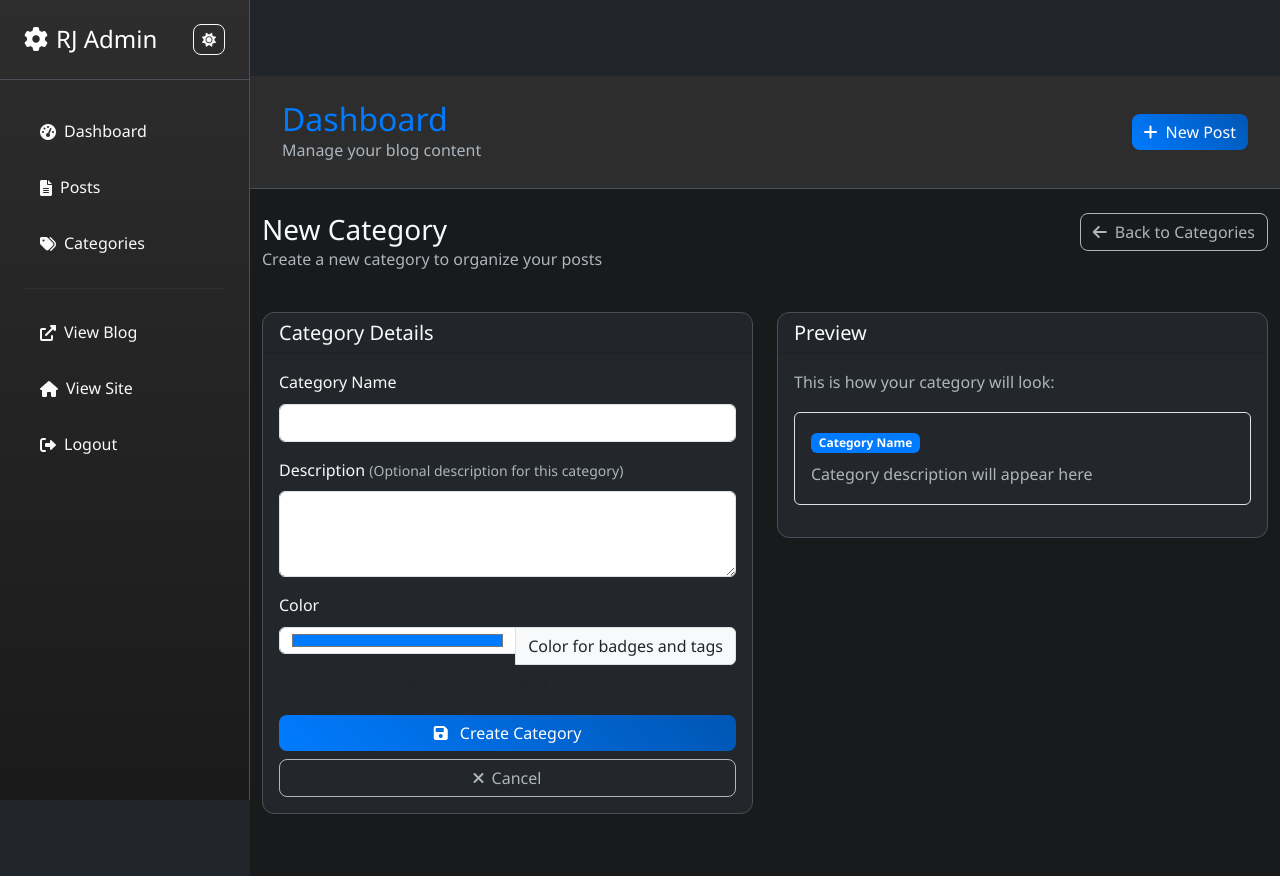
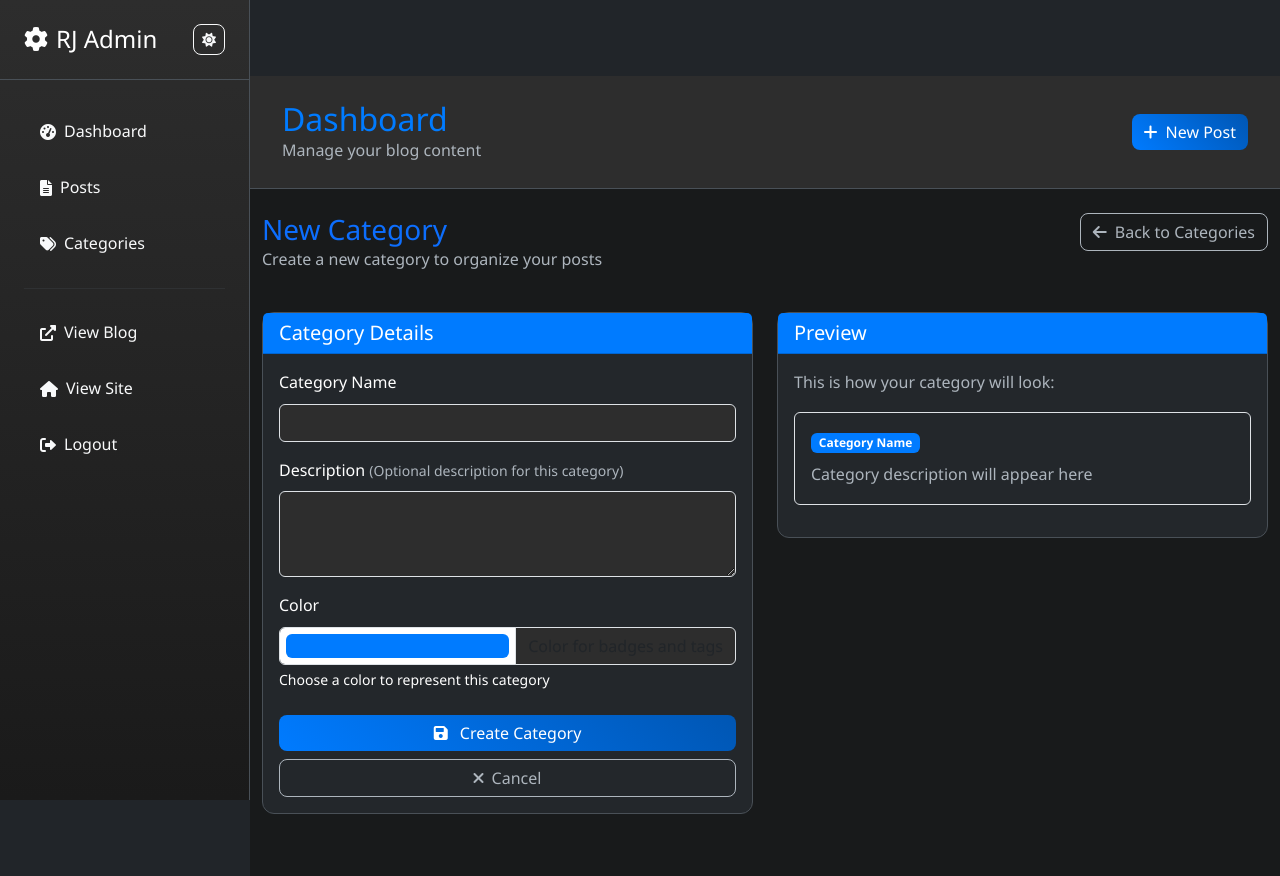
Before and after one commit to cephy88/raecephjudeportfolio, a Flask app: page /admin/categories/new in a window 1280 px wide. Run offline with Flask 3, Linux system fonts and the light colour scheme; a user stored in the database is signed in; some libraries are stand-ins or nearby versions.

Commit message:
UI Update: Improve form field and card color consistency for admin category form

```diff
--- a/templates/admin/category_form.html
+++ b/templates/admin/category_form.html
@@ -6,7 +6,7 @@
 {% block content %}
 <div class="row mb-4">
     <div class="col">
-        <h1 class="h3 mb-0">{{ title }}</h1>
+        <h1 class="h3 mb-0 text-primary">{{ title }}</h1>
         <p class="text-muted">
             {% if category %}
             Edit category details
@@ -24,8 +24,8 @@
 
 <div class="row">
     <div class="col-lg-6">
-        <div class="card">
-            <div class="card-header">
+        <div class="card bg-dark text-white">
+            <div class="card-header bg-primary text-white">
                 <h5 class="mb-0">Category Details</h5>
             </div>
             <div class="card-body">
@@ -33,8 +33,8 @@
                     {{ form.hidden_tag() }}
 
                     <div class="mb-3">
-                        {{ form.name.label(class="form-label") }}
-                        {{ form.name(class="form-control" + (" is-invalid" if form.name.errors else "")) }}
+                        {{ form.name.label(class="form-label text-white") }}
+                        {{ form.name(class="form-control bg-light text-dark" + (" is-invalid" if form.name.errors else "")) }}
                         {% if form.name.errors %}
                         <div class="invalid-feedback">
                             {% for error in form.name.errors %}{{ error }}{% endfor %}
@@ -43,18 +43,18 @@
                     </div>
 
                     <div class="mb-3">
-                        {{ form.description.label(class="form-label") }}
+                        {{ form.description.label(class="form-label text-white") }}
                         <small class="text-muted">(Optional description for this category)</small>
-                        {{ form.description(class="form-control", rows="3") }}
+                        {{ form.description(class="form-control bg-light text-dark", rows="3") }}
                     </div>
 
                     <div class="mb-4">
-                        {{ form.color.label(class="form-label") }}
+                        {{ form.color.label(class="form-label text-white") }}
                         <div class="input-group">
-                            {{ form.color(class="form-control", type="color", value="#007bff") }}
-                            <span class="input-group-text">Color for badges and tags</span>
+                            {{ form.color(class="form-control form-control-color", type="color", value="#007bff") }}
+                            <span class="input-group-text bg-light text-dark">Color for badges and tags</span>
                         </div>
-                        <div class="form-text">Choose a color to represent this category</div>
+                        <div class="form-text text-white">Choose a color to represent this category</div>
                     </div>
 
                     <div class="d-grid gap-2">
@@ -72,8 +72,8 @@
     </div>
 
     <div class="col-lg-6">
-        <div class="card">
-            <div class="card-header">
+        <div class="card bg-dark text-white">
+            <div class="card-header bg-primary text-white">
                 <h5 class="mb-0">Preview</h5>
             </div>
             <div class="card-body">
```
